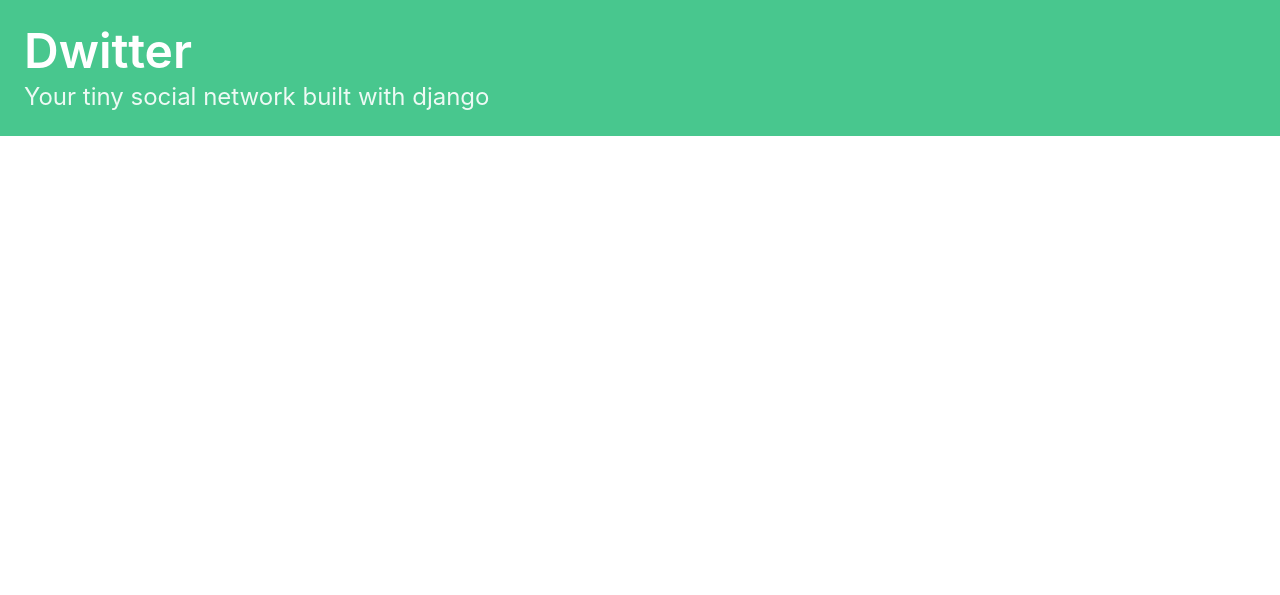
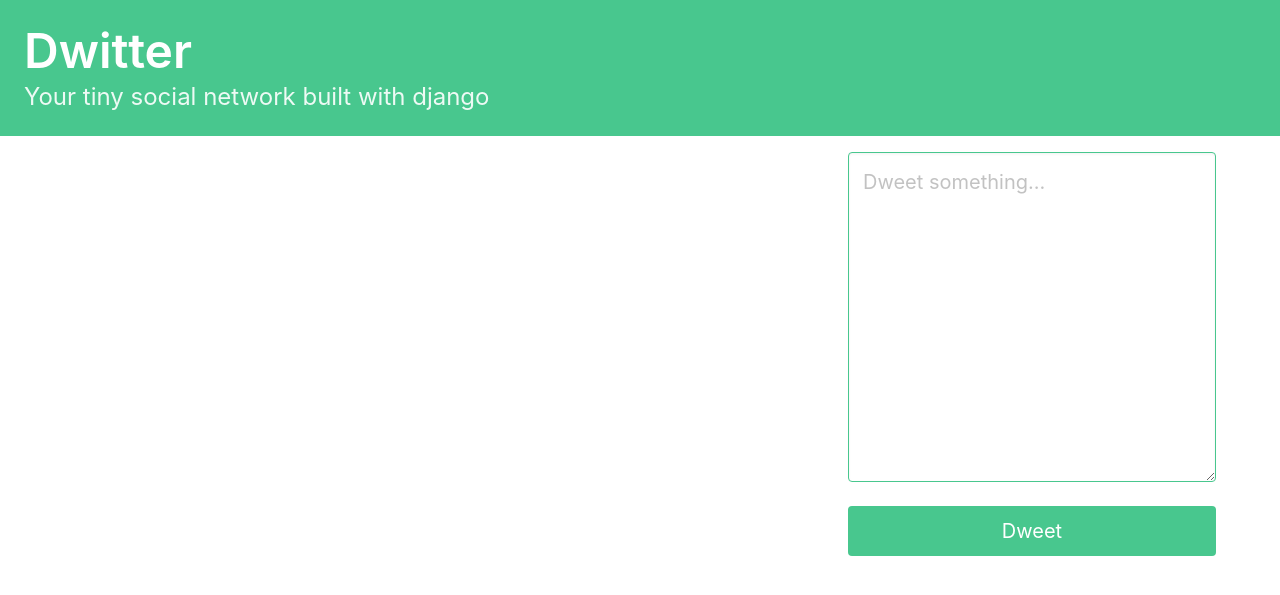
Before and after one commit to Cheatcode66/social_network, a Django app: page / in a window 1280 px wide. Shown: the top 595 px of the page. Run offline with Django 3.2, Linux system fonts and the light colour scheme.

Commit message:
My home 28/9

```diff
--- a/social_network/dwitter/forms.py
+++ b/social_network/dwitter/forms.py
@@ -2,7 +2,14 @@
 from .models import Dweet
 
 class DweetForm(forms.ModelForm):
-    body = forms.CharField(required=True)
+    body = forms.CharField(
+        required=True,
+        widget=forms.Textarea(attrs={
+            "placeholder": "Dweet something...",
+            "class": "textarea is-success is-medium",
+        }),
+        label=""
+        )
     class Meta:
         model = Dweet
         exclude = ("user",)
--- a/social_network/dwitter/templates/dwitter/dashboard.html
+++ b/social_network/dwitter/templates/dwitter/dashboard.html
@@ -15,4 +15,14 @@
     {% endfor %}
 </div>
 
+<div class="column is-one-third">
+    <form method="post">
+        {% csrf_token %}
+        {{ form.as_p }}
+        <button class="button is-success is-fullwidth is-medium mt-5" type="submit">
+            Dweet
+        </button>
+    </form>
+</div>
+
 {% endblock content %}
--- a/social_network/dwitter/views.py
+++ b/social_network/dwitter/views.py
@@ -1,10 +1,18 @@
-from django.shortcuts import render
-
+from django.shortcuts import render,redirect
+from .forms import DweetForm
 from .models import Profile,User
 
 # Create your views here.
 def dashboard(request):
-    return render(request,"dwitter/dashboard.html")
+    form = DweetForm(request.POST or None)
+    if request.method == 'POST':
+
+        if form.is_valid():
+            dweet = form.save(commit=False)
+            dweet.user = request.user
+            dweet.save()
+            return redirect("dwitter:dashboard")
+    return render(request,"dwitter/dashboard.html",{'form':form})
 def profile_list(request):
     profiles = Profile.objects.exclude(user=request.user)
     return render(request, "dwitter/profile_list.html", {"profiles": profiles})
```
Also changed, not shown: social_network/db.sqlite3.
